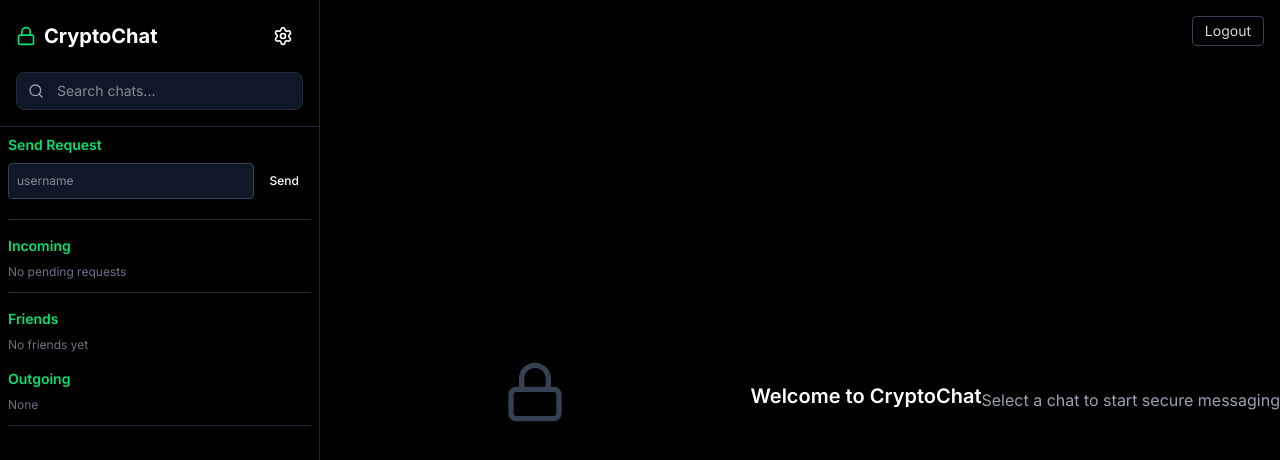
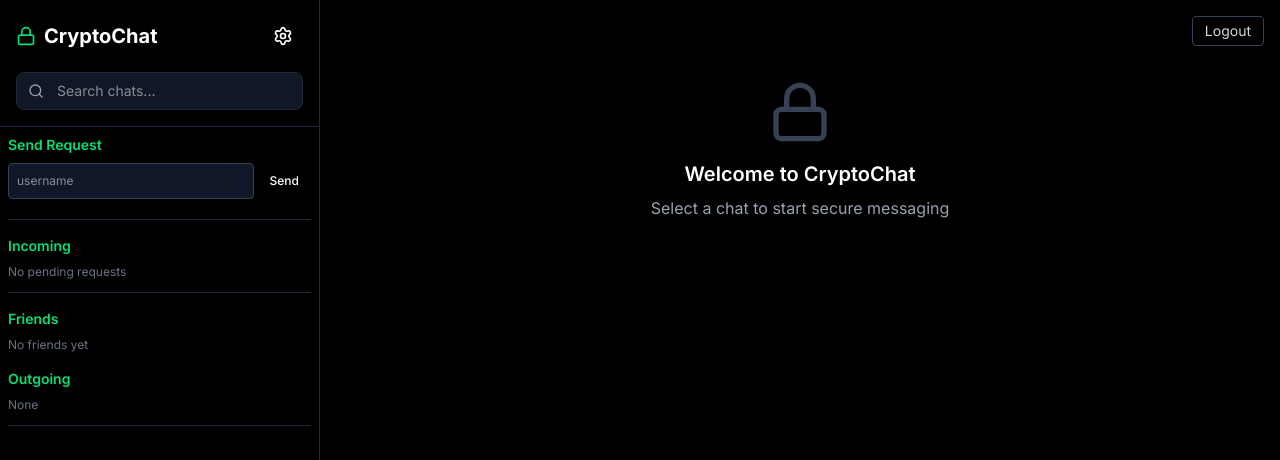
Before and after one commit to usafdev/cryptochat, a Next.js app: page /chat in a window 1280 px wide. Shown: the top 460 px of the page. Built offline with nearby package versions, Linux system fonts and the light colour scheme; sample sign-in values are in the browser's storage.

Commit message:
Re-centered Welcome message

```diff
--- a/src/app/chat/page.tsx
+++ b/src/app/chat/page.tsx
@@ -500,8 +500,8 @@
             </div>
           </>
         ) : (
-          <div className="flex-1 flex items-center justify-center">
-            <Lock className="w-16 h-16 text-gray-700 mx-auto mb-4" />
+          <div className="flex-1 flex flex-col items-center pt-20">
+            <Lock className="w-16 h-16 text-gray-700 mb-4" />
             <h2 className="text-xl font-semibold mb-2">Welcome to CryptoChat</h2>
             <p className="text-gray-400">Select a chat to start secure messaging</p>
           </div>
```
